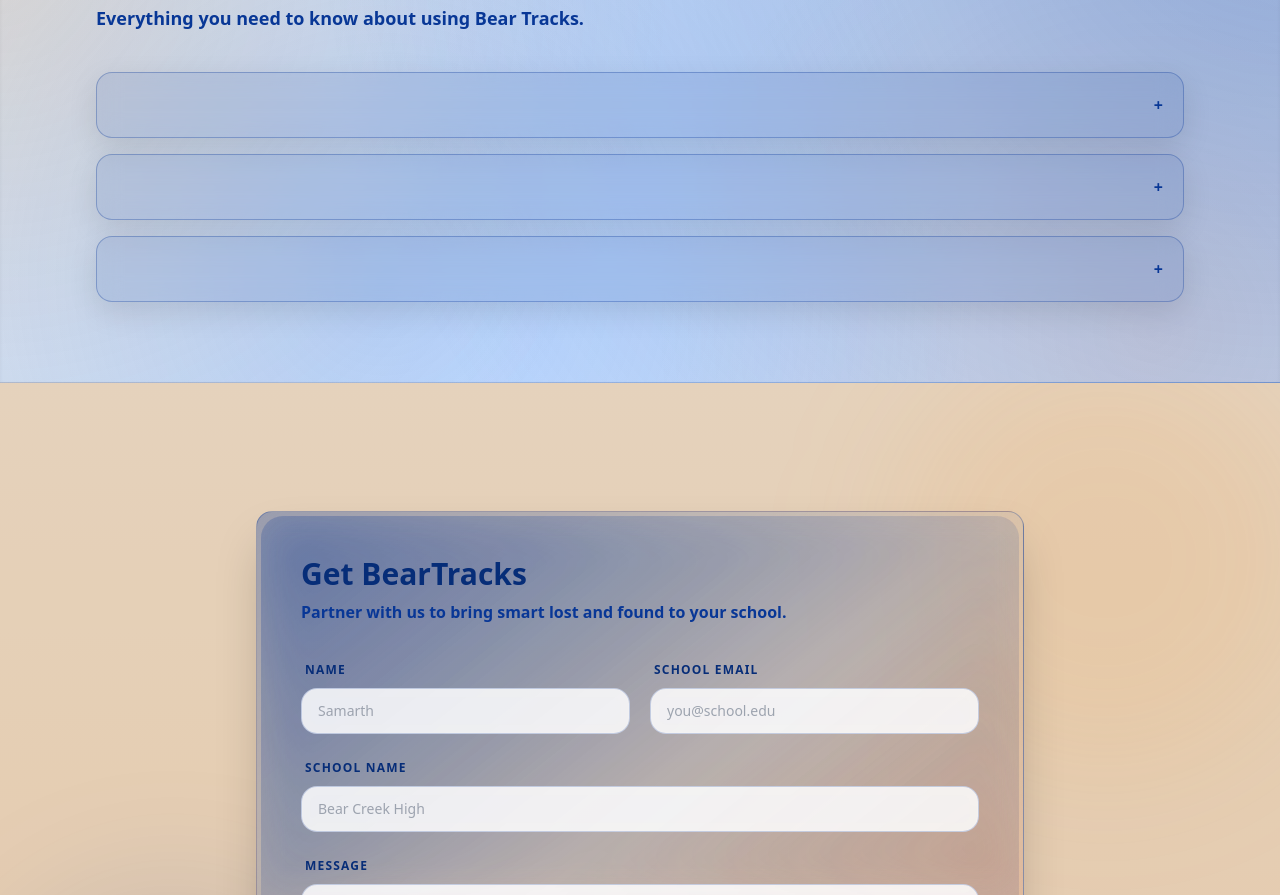
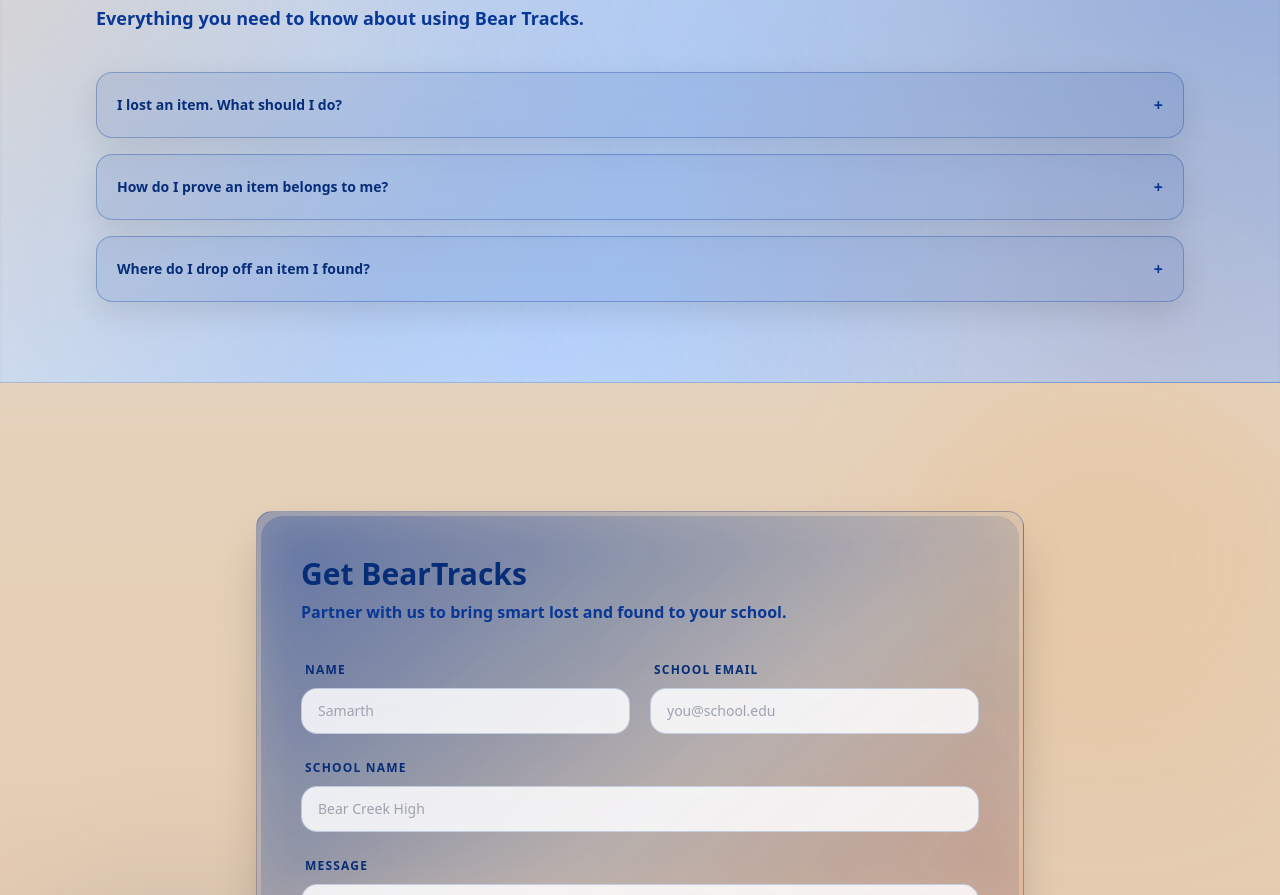
Before and after one commit to AlphaBlaze-9/BearTracks, a React (Vite) app: page / in a window 1280 px wide. Shown: the part 2265-3160 px from the top of the page. Built offline with nearby package versions, Linux system fonts and the light colour scheme; no server answers; the database is empty.

Commit message:
Fixed FAQ

```diff
--- a/src/pages/HomePage.jsx
+++ b/src/pages/HomePage.jsx
@@ -245,9 +245,7 @@
                 { q: "Where do I drop off an item I found?", a: "Please bring found items to the main office or designated lost & found collection point on campus." }
               ].map((item, idx) => (
                 <MotionReveal key={item.q} delay={idx * 0.1} y={15}>
-                  <FAQItem q={item.q}>
-                    {item.a}
-                  </FAQItem>
+                  <FAQItem question={item.q} answer={item.a} />
                 </MotionReveal>
               ))}
             </div>
```
